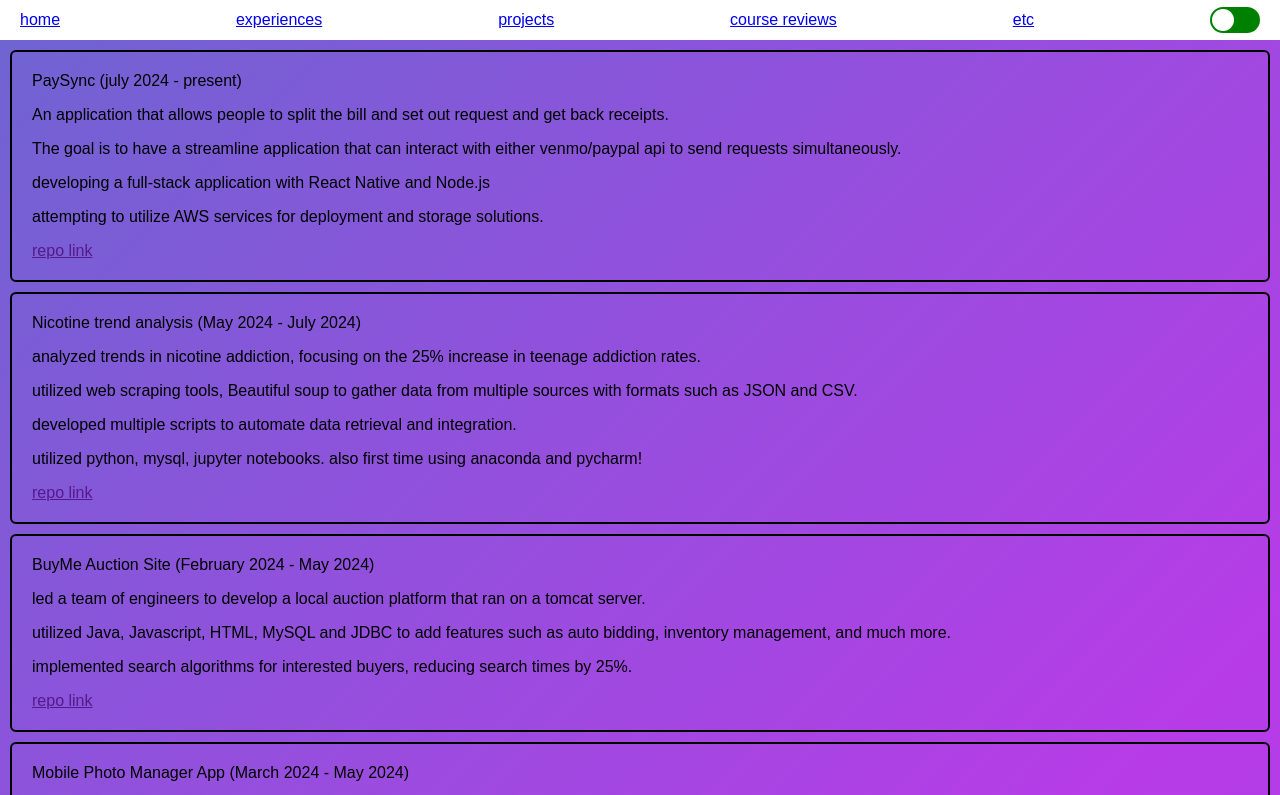
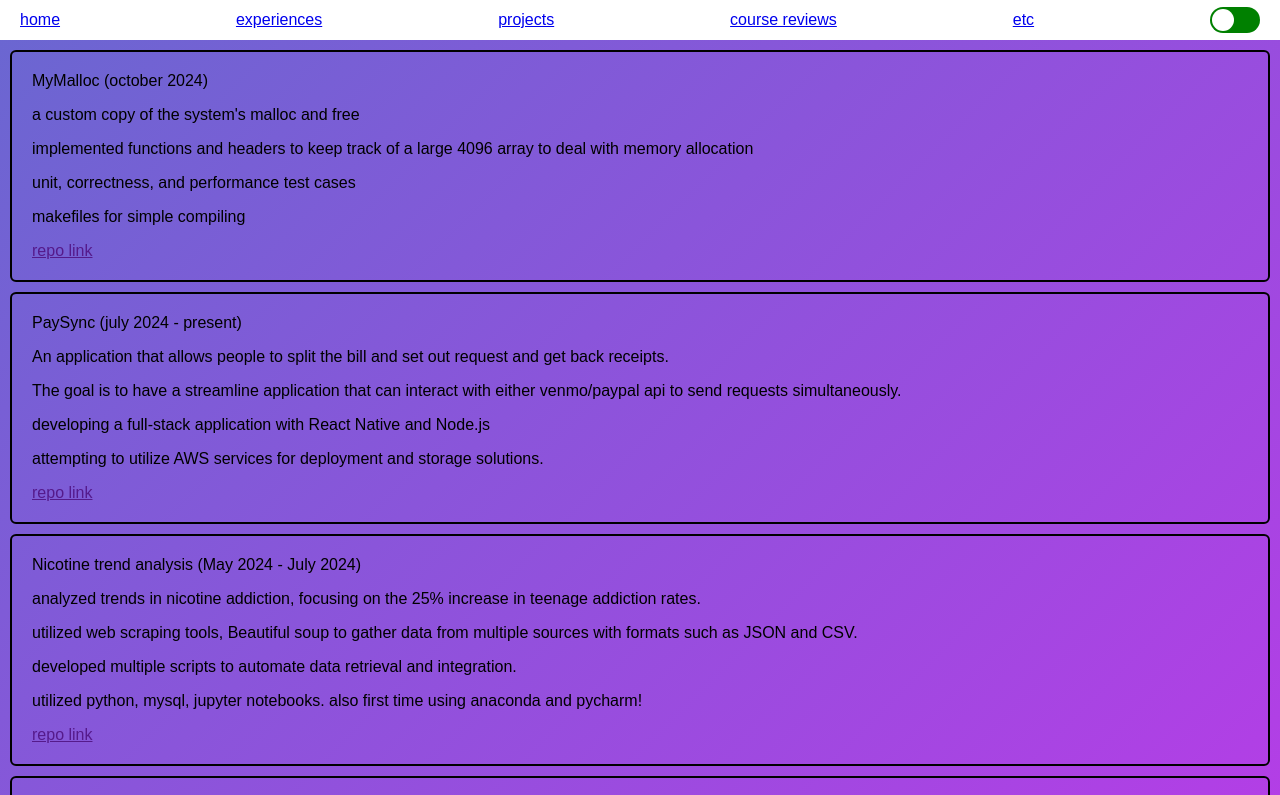
Before and after one commit to BENJIVN/benjivn.github.io, a plain HTML site: page projects.html in a window 1280 px wide. Shown: the top 795 px of the page. Drawn offline with Linux system fonts and the light colour scheme; some icons are missing; a web font is replaced by a local one.

Commit message:
mymalloc project commit

```diff
--- a/projects.html
+++ b/projects.html
@@ -30,6 +30,16 @@
     </header>
     <main>
         <div class="projects-container">
+            <div class="project-container">
+
+                <p>MyMalloc (october 2024)</p>
+                <p>a custom copy of the system's malloc and free </p>
+                <p>implemented functions and headers to keep track of a large 4096 array to deal with memory allocation</p>
+                <p>unit, correctness, and performance test cases</p>
+                <p>makefiles for simple compiling</p>
+                 <a href =""> repo link</a>
+             </div>
+
             <div class="project-container">
                <p>PaySync (july 2024 - present)</p>
                <p>An application that allows people to split the bill and set out request and get back receipts.</p>
```
